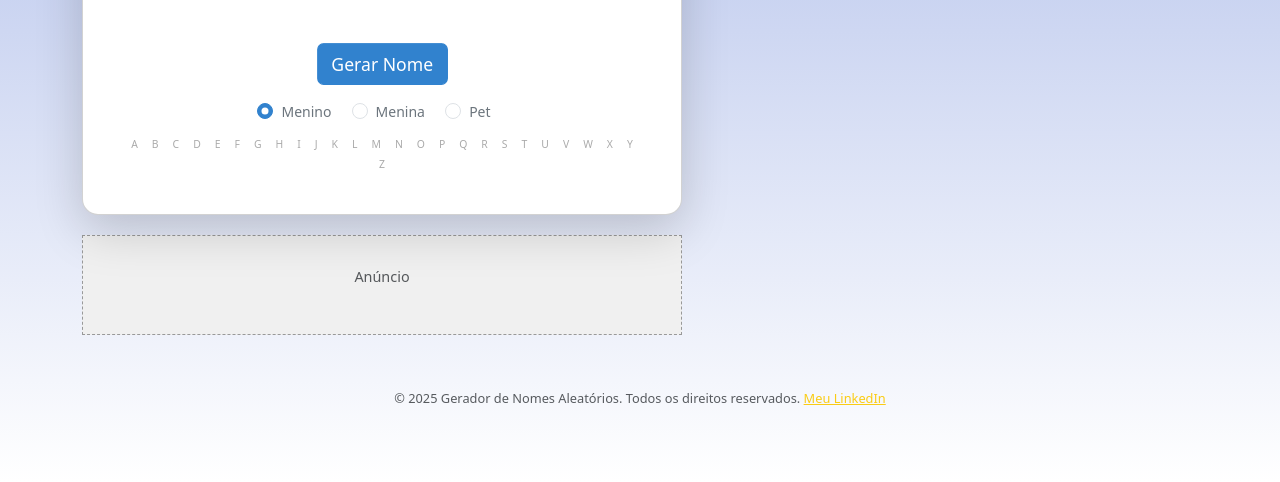
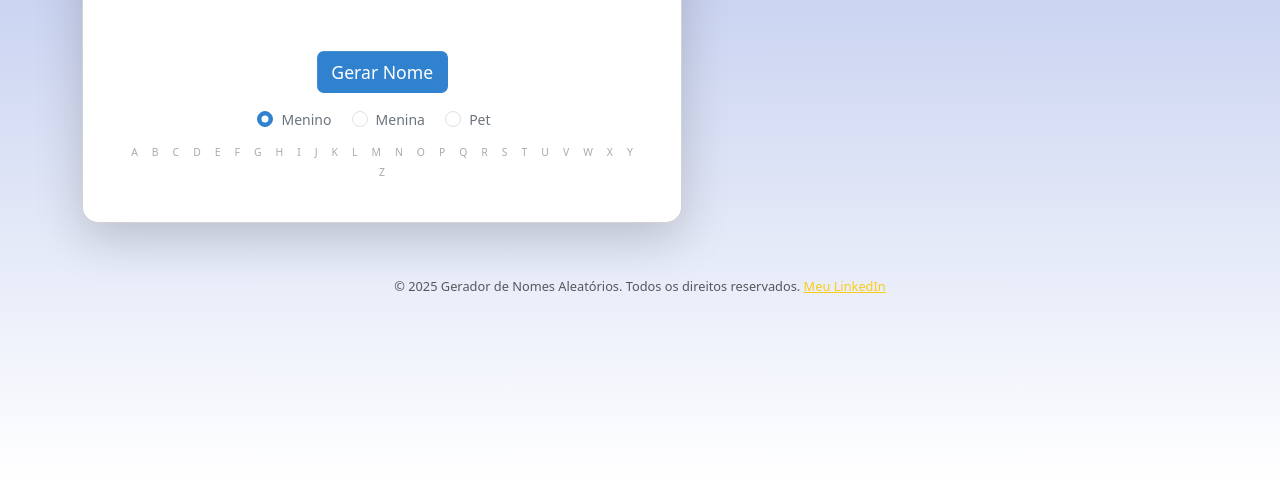
Before and after one commit to fernandojose1/gerador-nomes-aleatorios, a plain HTML site: page index.html in a window 1280 px wide. Shown: the part 318-800 px from the top of the page. Drawn offline with nearby package versions, Linux system fonts and the light colour scheme.

Commit message:
removendo areas de anuncio mockup

```diff
--- a/index.html
+++ b/index.html
@@ -10,22 +10,6 @@
     <script src="https://cdn.jsdelivr.net/npm/bootstrap@5.3.0-alpha3/dist/js/bootstrap.bundle.min.js" defer></script>
     <link href="https://cdn.jsdelivr.net/npm/bootstrap-icons/font/bootstrap-icons.css" rel="stylesheet">
     <style>
-         .ad-space {
-            align-items: center;
-            background-color: #f0f0f0;
-           border: 1px dashed #999;
-             display: flex;
-            height: 100px;
-            justify-content: center;
-             margin-bottom: 20px;
-            max-width: 600px;
-            width: 100%;
-        }
-       .ad-space p {
-            color: #777777;
-           font-size: 0.9rem;
-            text-align: center;
-        }
         body {
             align-items: center;
             background: linear-gradient(to bottom, #a8b8e8, #ffffff);
@@ -194,9 +178,6 @@
            .card {
                 margin-top: 10px;
             }
-            .ad-space {
-                margin-bottom: 10px;
-             }
         }
     </style>
 </head>
@@ -204,9 +185,6 @@
     <header>
    </header>
         <main class="container text-center">
-             <div class="ad-space">
-                <p class="text-muted">Anúncio</p>
-             </div>
              <div class="card shadow-lg p-4 rounded-4 mt-3">
                <div class="card-body">
                    <h1 class="card-title mb-3">Gerador de Nomes</h1>
@@ -266,9 +244,6 @@
                         <button class="share-button" onclick="shareOnTwitter()"><i class="bi bi-twitter" style="color: #1da1f2;"></i></button>
                     </div>
                  </div>
-            </div>
-            <div class="ad-space">
-                <p class="text-muted">Anúncio</p>
             </div>
        </main>
    <footer class="mt-4 text-muted">
```
